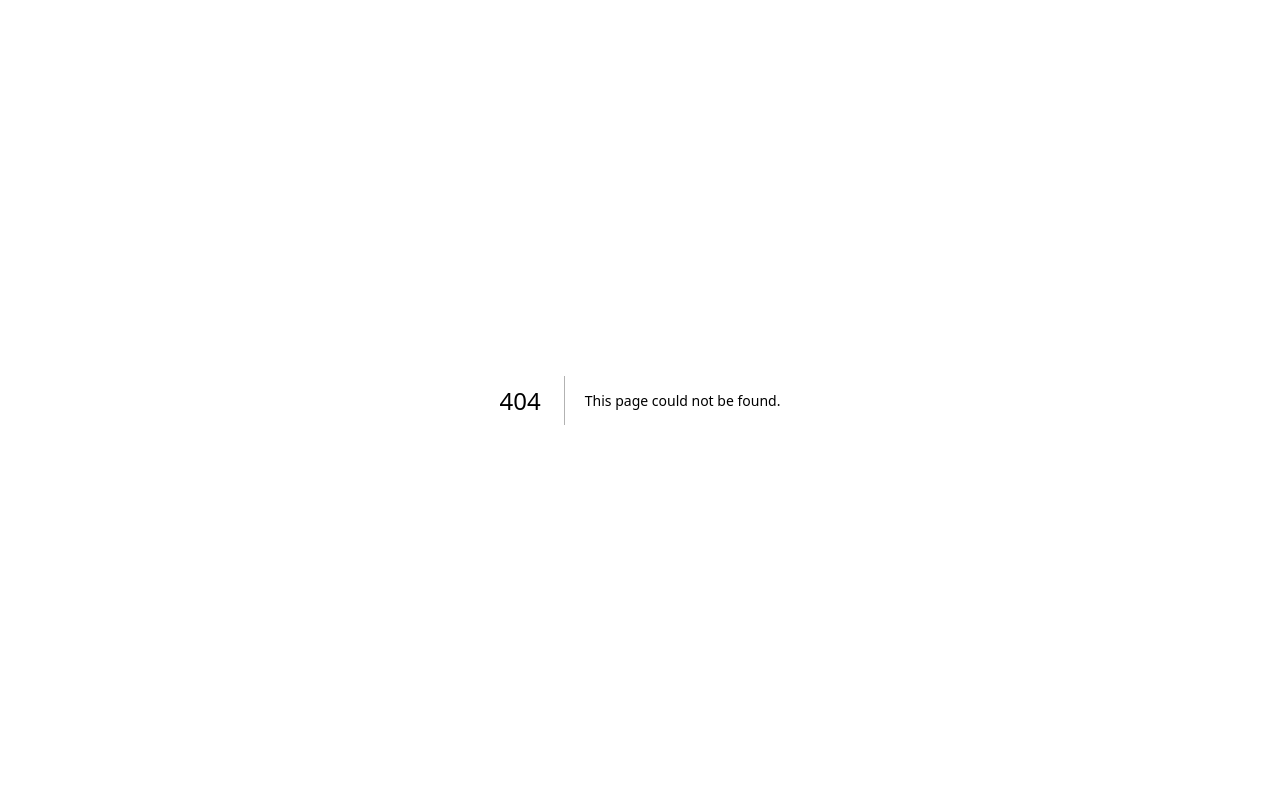
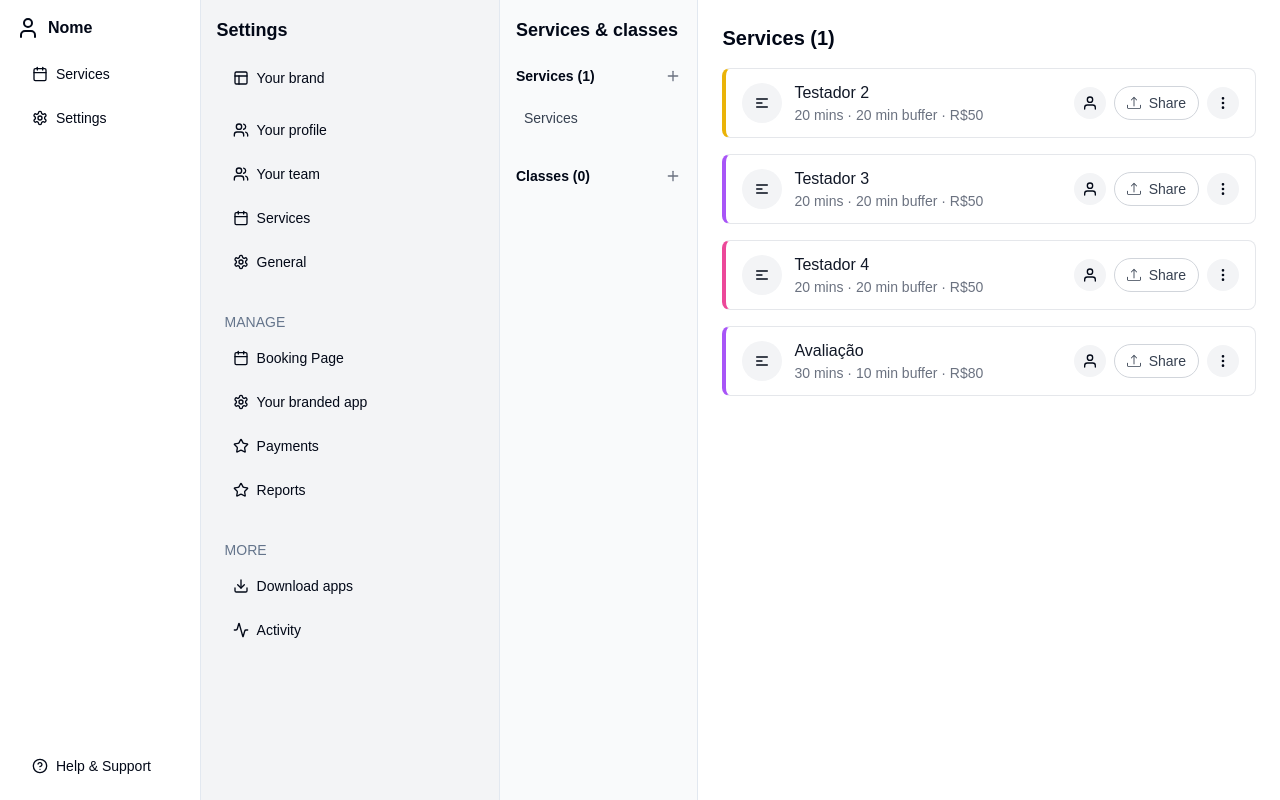
Before and after one commit to mynute-app/mynute-next, a Next.js app: page /admin/settings/services in a window 1280 px wide. Before the commit this address had no page. Built offline with nearby package versions, Linux system fonts and the light colour scheme; data requests are answered from the project's data file.

Commit message:
feature: criado o service

```diff
--- a/server.json
+++ b/server.json
@@ -121,7 +121,7 @@
     },
     {
       "id": "51c4",
-      "businessName": "Soft House Vitor",
+      "businessName": "Soft House Vitor 2",
       "industry": "Computers",
       "about": "A Minha Sof House é uma empresa especializada em oferecer soluções de sofás personalizados que combinam conforto, design e funcionalidade. Nosso objetivo é transformar a maneira como as pessoas vivenciam seus espaços, trazendo sofisticação e praticidade para cada ambiente.",
       "contact": {
@@ -134,7 +134,7 @@
         ]
       },
       "location": {
-        "address": "Sebastião Martins Villaça",
+        "address": "Sebastião Martins Villaça 2",
         "city": "São Roque",
         "state": "NY",
         "zipCode": "18133360",
--- /dev/null
+++ b/src/app/admin/settings/services/page.tsx
@@ -0,0 +1,143 @@
+"use client";
+import { useState } from "react";
+import { PlusIcon } from "lucide-react";
+import { Button } from "@/components/ui/button";
+import ServiceCard from "./service-card";
+
+type ServiceCategory = {
+  id: number;
+  name: string;
+  items: string[];
+};
+
+const Page = () => {
+  const servicesteste = [
+    {
+      name: "Testador 2",
+      duration: "20 mins",
+      buffer: "20 min buffer",
+      price: "R$50",
+    },
+    {
+      name: "Testador 3",
+      duration: "20 mins",
+      buffer: "20 min buffer",
+      price: "R$50",
+    },
+    {
+      name: "Testador 4",
+      duration: "20 mins",
+      buffer: "20 min buffer",
+      price: "R$50",
+    },
+    {
+      name: "Avaliação",
+      duration: "30 mins",
+      buffer: "10 min buffer",
+      price: "R$80",
+    },
+  ];
+  const [services, setServices] = useState<ServiceCategory[]>([
+    { id: 1, name: "Services", items: ["Service 1"] },
+  ]);
+  const [classes, setClasses] = useState<ServiceCategory[]>([]);
+
+  const handleAddServiceCategory = () => {
+    setServices([
+      ...services,
+      { id: Date.now(), name: `New Service ${services.length + 1}`, items: [] },
+    ]);
+  };
+
+  const handleAddClassCategory = () => {
+    setClasses([
+      ...classes,
+      { id: Date.now(), name: `New Class ${classes.length + 1}`, items: [] },
+    ]);
+  };
+
+  return (
+    <div className="flex h-screen">
+      {/* Sidebar */}
+      <div className="w-1/3 bg-gray-50 p-4 border-r">
+        <h2 className="text-lg font-semibold mb-4">Services & classes</h2>
+
+        {/* Services Section */}
+        <div>
+          <div className="flex items-center justify-between">
+            <h3 className="text-sm font-semibold">
+              Services ({services.length})
+            </h3>
+            <Button
+              variant="ghost"
+              size="sm"
+              className="p-0 text-gray-500"
+              onClick={handleAddServiceCategory}
+            >
+              <PlusIcon className="w-4 h-4" />
+            </Button>
+          </div>
+          <ul className="mt-2 space-y-1">
+            {services.map(service => (
+              <li
+                key={service.id}
+                className="text-sm text-gray-700 p-2 rounded hover:bg-gray-100"
+              >
+                {service.name}
+              </li>
+            ))}
+          </ul>
+        </div>
+
+        {/* Classes Section */}
+        <div className="mt-6">
+          <div className="flex items-center justify-between">
+            <h3 className="text-sm font-semibold">
+              Classes ({classes.length})
+            </h3>
+            <Button
+              variant="ghost"
+              size="sm"
+              className="p-0 text-gray-500"
+              onClick={handleAddClassCategory}
+            >
+              <PlusIcon className="w-4 h-4" />
+            </Button>
+          </div>
+          <ul className="mt-2 space-y-1">
+            {classes.map(classItem => (
+              <li
+                key={classItem.id}
+                className="text-sm text-gray-700 p-2 rounded hover:bg-gray-100"
+              >
+                {classItem.name}
+              </li>
+            ))}
+          </ul>
+        </div>
+      </div>
+
+      {/* Main Content */}
+      <div className="w-full p-6">
+        <h2 className="text-xl font-semibold mb-4">
+          Services ({services.length})
+        </h2>
+
+        {/* Renderizando cada serviço */}
+        <div className="space-y-4">
+          {servicesteste.map((service, index) => (
+            <ServiceCard
+              key={index}
+              name={service.name}
+              duration={service.duration}
+              buffer={service.buffer}
+              price={service.price}
+            />
+          ))}
+        </div>
+      </div>
+    </div>
+  );
+};
+
+export default Page;
--- /dev/null
+++ b/src/app/admin/settings/services/service-card.tsx
@@ -0,0 +1,96 @@
+import { HiOutlineMenuAlt1, HiOutlineDotsVertical } from "react-icons/hi";
+import { FiUser } from "react-icons/fi";
+import { BsUpload } from "react-icons/bs";
+import {
+  DropdownMenu,
+  DropdownMenuContent,
+  DropdownMenuItem,
+  DropdownMenuTrigger,
+} from "@/components/ui/dropdown-menu";
+import { MdOutlineModeEdit } from "react-icons/md";
+import { GoTrash } from "react-icons/go";
+
+type ServiceCardProps = {
+  name: string;
+  duration: string;
+  buffer: string;
+  price: string;
+};
+
+// Função para gerar uma cor fixa com base no nome
+const getFixedColor = (name: string) => {
+  const colors = [
+    "border-l-blue-500",
+    "border-l-red-500",
+    "border-l-green-500",
+    "border-l-yellow-500",
+    "border-l-purple-500",
+    "border-l-pink-500",
+    "border-l-indigo-500",
+  ];
+  // Calcula um índice baseado no nome
+  const index =
+    name.split("").reduce((acc, char) => acc + char.charCodeAt(0), 0) %
+    colors.length;
+  return colors[index];
+};
+
+const ServiceCard = ({ name, duration, buffer, price }: ServiceCardProps) => {
+  const colorClass = getFixedColor(name); // Obtém a cor baseada no nome
+
+  return (
+    <div
+      className={`flex items-center justify-between px-4 py-3 border border-gray-200 rounded-lg hover:shadow-md transition-shadow border-l-4 ${colorClass}`}
+    >
+      <div className="flex items-center space-x-3">
+        <div className="rounded-full bg-gray-100 w-10 h-10 flex items-center justify-center">
+          <HiOutlineMenuAlt1 />
+        </div>
+        <div>
+          <p className="font-medium text-gray-900">{name}</p>
+          <p className="text-sm text-gray-500">
+            {duration} · {buffer} · {price}
+          </p>
+        </div>
+      </div>
+
+      <div className="flex items-center space-x-2">
+        <button className="rounded-full bg-gray-100 p-2 hover:bg-gray-200 transition">
+          <FiUser />
+        </button>
+        <button
+          className="px-3 py-1.5 border text-sm text-gray-700 border-gray-300 hover:bg-gray-100 transition rounded-full
+        flex justify-center items-center gap-2"
+        >
+          <BsUpload />
+          Share
+        </button>
+
+        <DropdownMenu>
+          <DropdownMenuTrigger asChild>
+            <button className="rounded-full bg-gray-100 p-2 hover:bg-gray-200 transition">
+              <HiOutlineDotsVertical />
+            </button>
+          </DropdownMenuTrigger>
+          <DropdownMenuContent
+            className="min-w-[150px]"
+            align="end"
+            side="bottom"
+            sideOffset={5}
+          >
+            <DropdownMenuItem onClick={() => alert("Edit")}>
+              <MdOutlineModeEdit className="ml-1" />
+              Edit
+            </DropdownMenuItem>
+            <DropdownMenuItem onClick={() => alert("Delete")}>
+              <GoTrash className="ml-1" />
+              Delete
+            </DropdownMenuItem>
+          </DropdownMenuContent>
+        </DropdownMenu>
+      </div>
+    </div>
+  );
+};
+
+export default ServiceCard;
--- a/src/app/admin/settings/settings-sub-sidebar.tsx
+++ b/src/app/admin/settings/settings-sub-sidebar.tsx
@@ -97,7 +97,7 @@ export const SettingsSubSidebar = () => {
         </Button>
         <Button variant="ghost" className="w-full justify-start gap-2">
           <Calendar className="h-4 w-4" />
-          <Link href="/settings/services">Services</Link>
+          <Link href="/admin/settings/services">Services</Link>
         </Button>
         <Button variant="ghost" className="w-full justify-start gap-2">
           <Settings className="h-4 w-4" />
```
